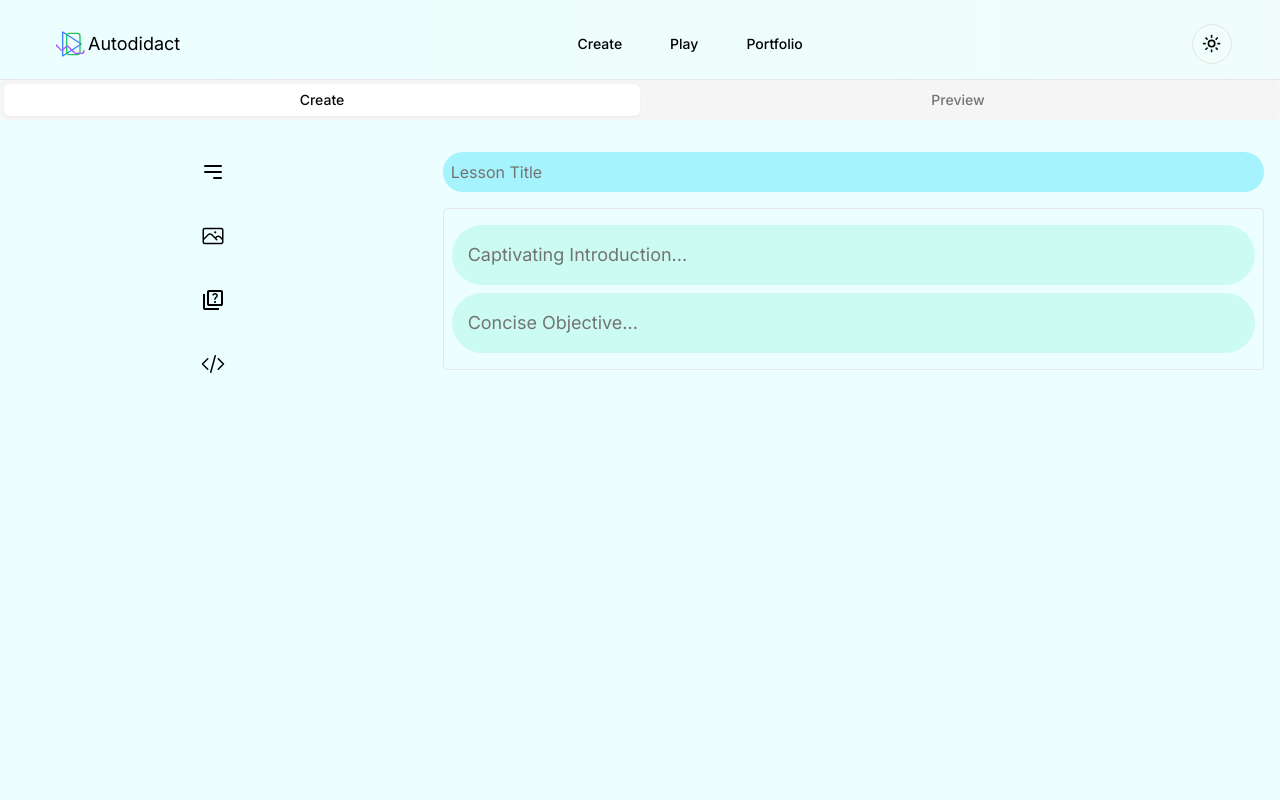
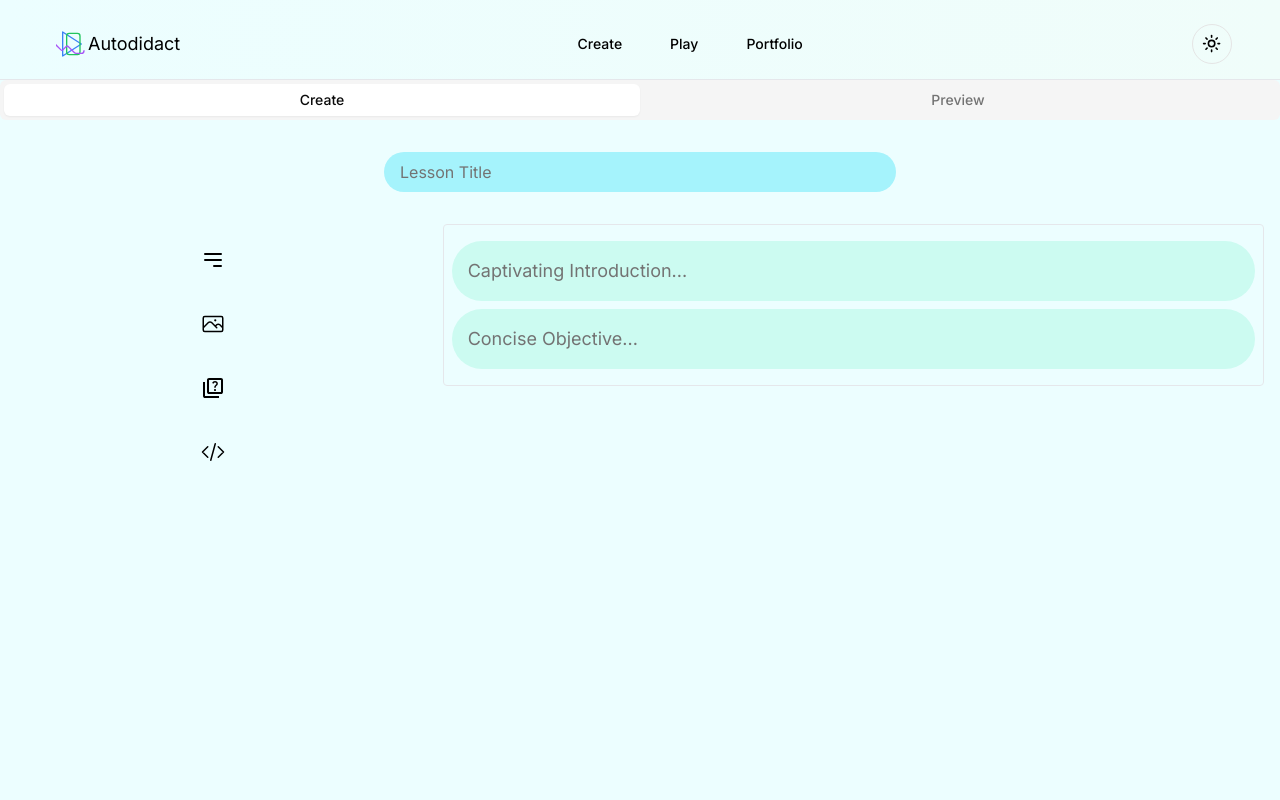
Before and after one commit to san-poon/nexus-adept, a Next.js app: page /feature-lesson/create in a window 1280 px wide. Shown: the top 800 px of the page. Built offline with nearby package versions, Linux system fonts and the light colour scheme.

Commit message:
Center the Lesson title input field

```diff
--- a/app/feature-lesson/create/components/content-blocks.tsx
+++ b/app/feature-lesson/create/components/content-blocks.tsx
@@ -51,7 +51,7 @@ export function TitleInputBlock({ content, onTitleChange }: any) {
                 type="text"
                 placeholder="Lesson Title"
                 value={content.value}
-                className=" bg-cyan-200 border-none rounded-full text-base focus-visible:ring-offset-0 dark:focus-visible:ring-0 focus-visible:ring-0 p-2"
+                className=" bg-cyan-200 border-none rounded-full text-base focus-visible:ring-offset-0 dark:focus-visible:ring-0 focus-visible:ring-0 p-2 ps-4"
                 onChange={(e) => onTitleChange({ ...content, value: e.target.value })}
             />
         </>
--- a/app/feature-lesson/create/page.tsx
+++ b/app/feature-lesson/create/page.tsx
@@ -219,7 +219,11 @@ const CreateLessonPage = () => {
     return (
         <div className=' min-h-screen dark:text-neutral-200 bg-cyan-50 dark:bg-cyan-900/30'>
             <LessonTabs lessonContent={lessonContent}>
+                <div className=' flex items-center justify-center mx-2 md:mx-32 lg:mx-96 lg:my-8'>
+                    <TitleInputBlock content={titleBlock} onTitleChange={handleUpdateTextContent} />
+                </div>
                 <div className={`flex flex-col md:flex-row my-4`}>
+
                     {/* Left Side - Content Buttons */}
                     <div className={` flex justify-center items-center w-full md:w-1/12 lg:w-1/3 md:h-full p-4 sticky top-10 md:top-44 z-50 bg-emerald-50 md:bg-inherit dark:bg-emerald-950 md:dark:bg-inherit mb-2 md:mb-0`}>
                         {/* Content Buttons */}
@@ -233,9 +237,7 @@ const CreateLessonPage = () => {
 
                     {/* Right Side - Input Fields/Forms */}
                     <div className={`w-full md:w-11/12 lg:w-2/3 px-4`}>
-                        <div className='my-4 '>
-                            <TitleInputBlock content={titleBlock} onTitleChange={handleUpdateTextContent} />
-                        </div>
+
                         <div className="md:p-2 rounded border dark:border-neutral-600">
 
                             <div className='mt-2'>
```
